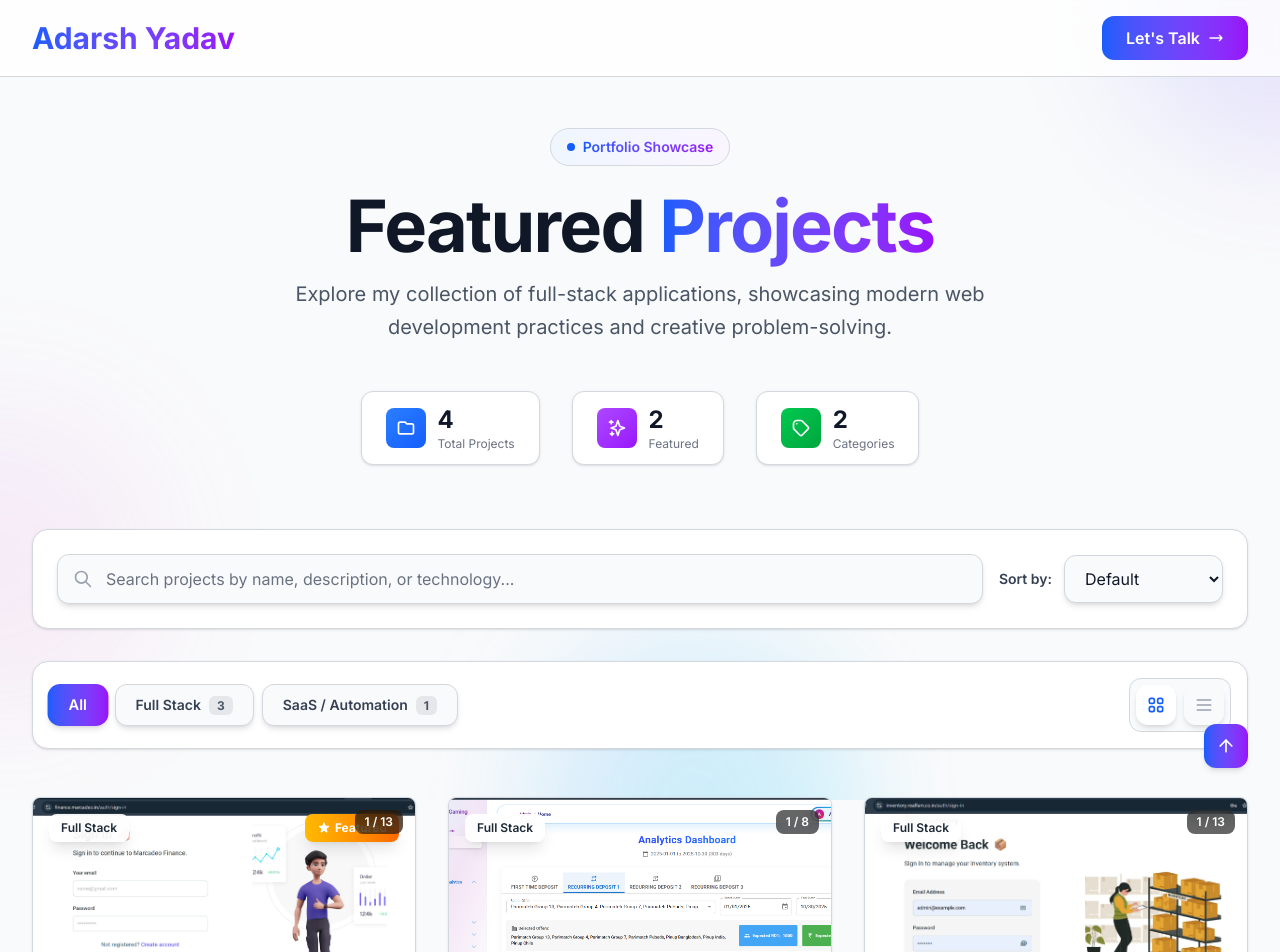
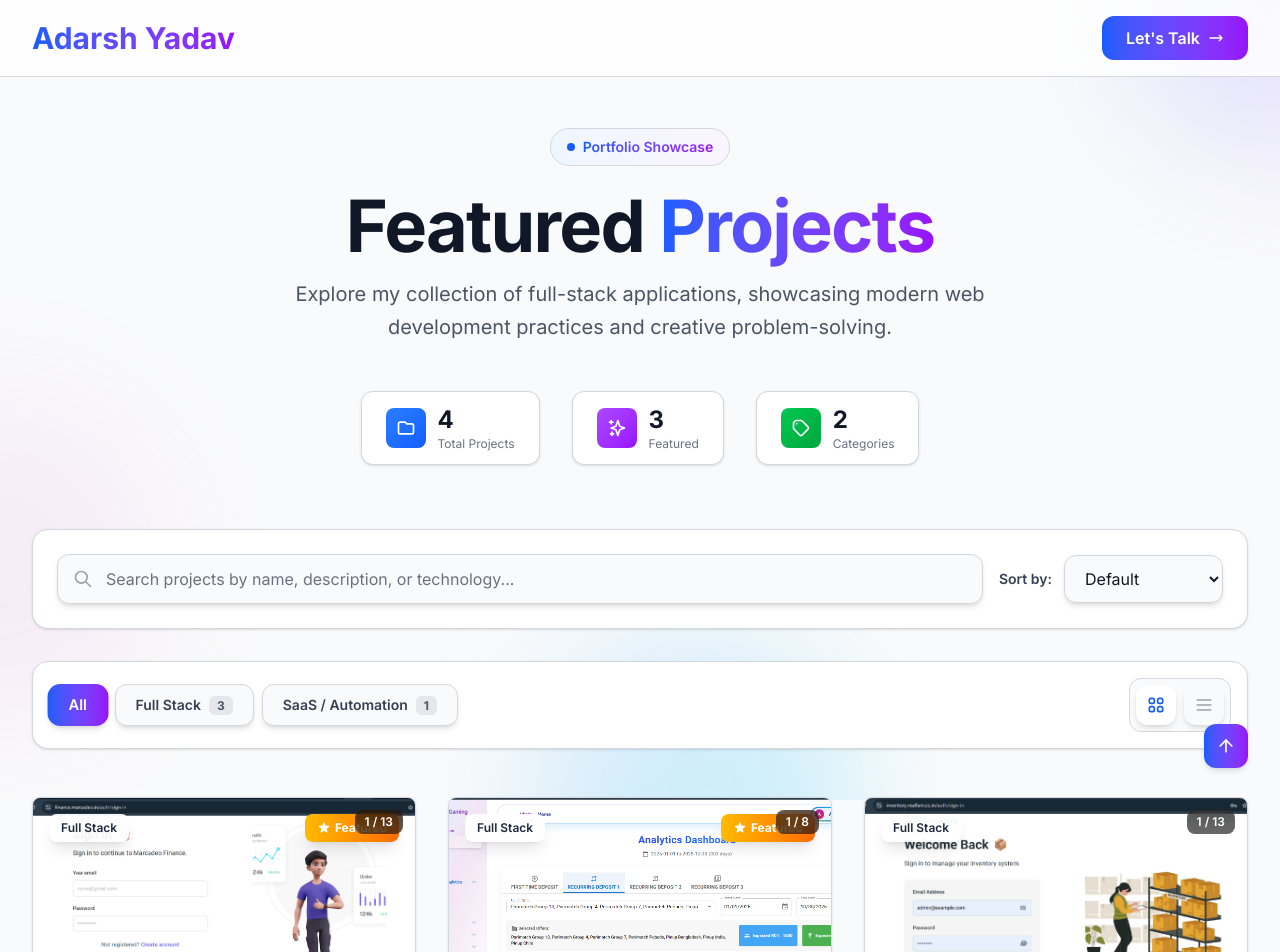
Before and after one commit to Adarsh-Yadav01/adarsh-portfolio, a Next.js app: page /projects in a window 1280 px wide. Shown: the top 952 px of the page. Built offline with nearby package versions, Linux system fonts and the light colour scheme.

Commit message:
Updated some  page

```diff
--- a/src/data/projects.js
+++ b/src/data/projects.js
@@ -114,7 +114,7 @@ export const projects = [
   ],
     "technologies": ["React.js", "Node.js", "Express.js", "MongoDB", "MERN Stack", "Tailwind CSS"],
     "category": "Full Stack",
-    "featured": false,
+    "featured": true,
     "liveUrl": "https://partners.realfam.co.in/",
     "githubUrl": "https://github.com/adarshyadav/gaming-tracking-platform",
     "completedDate": "2024-09-20",
```
